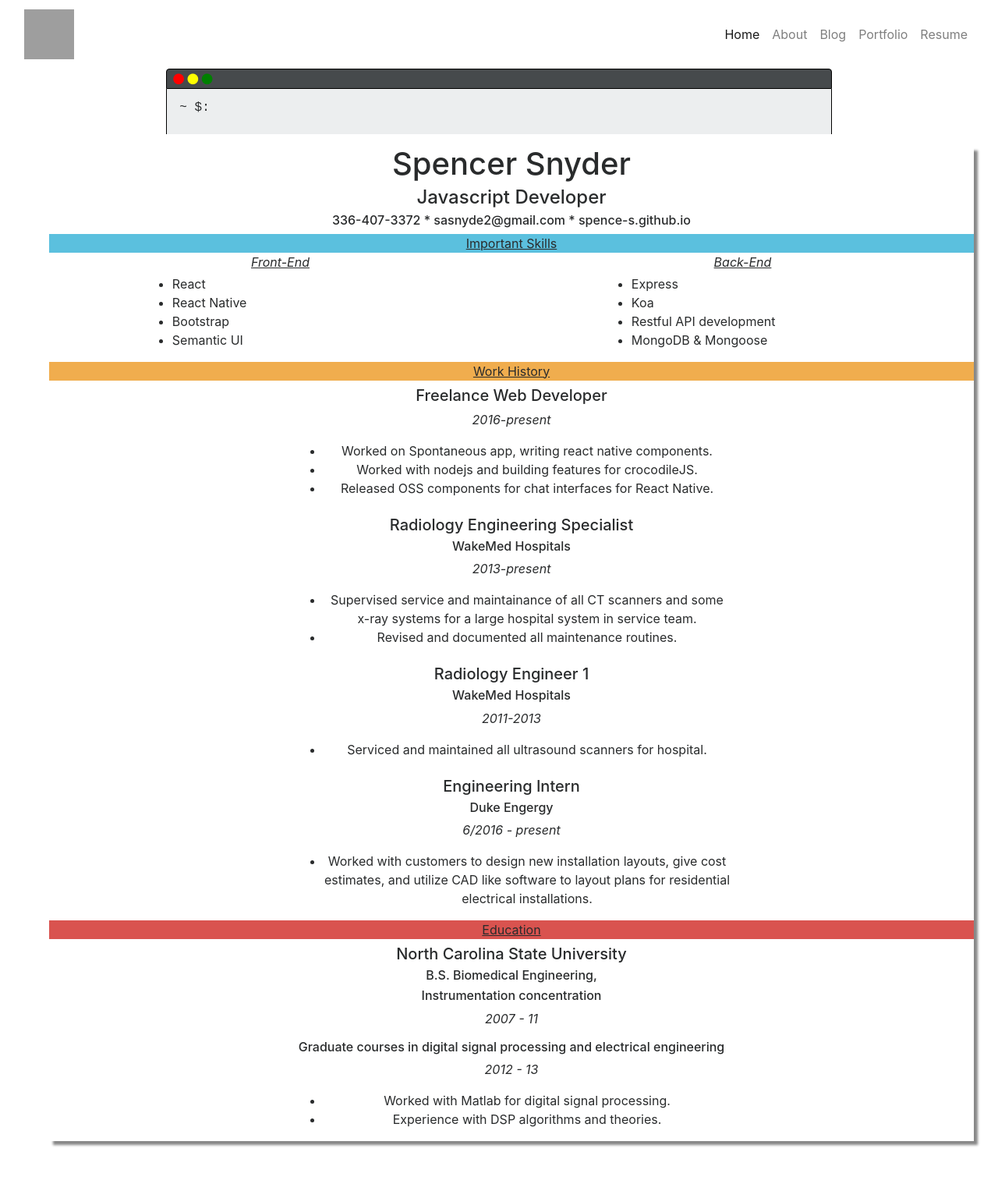
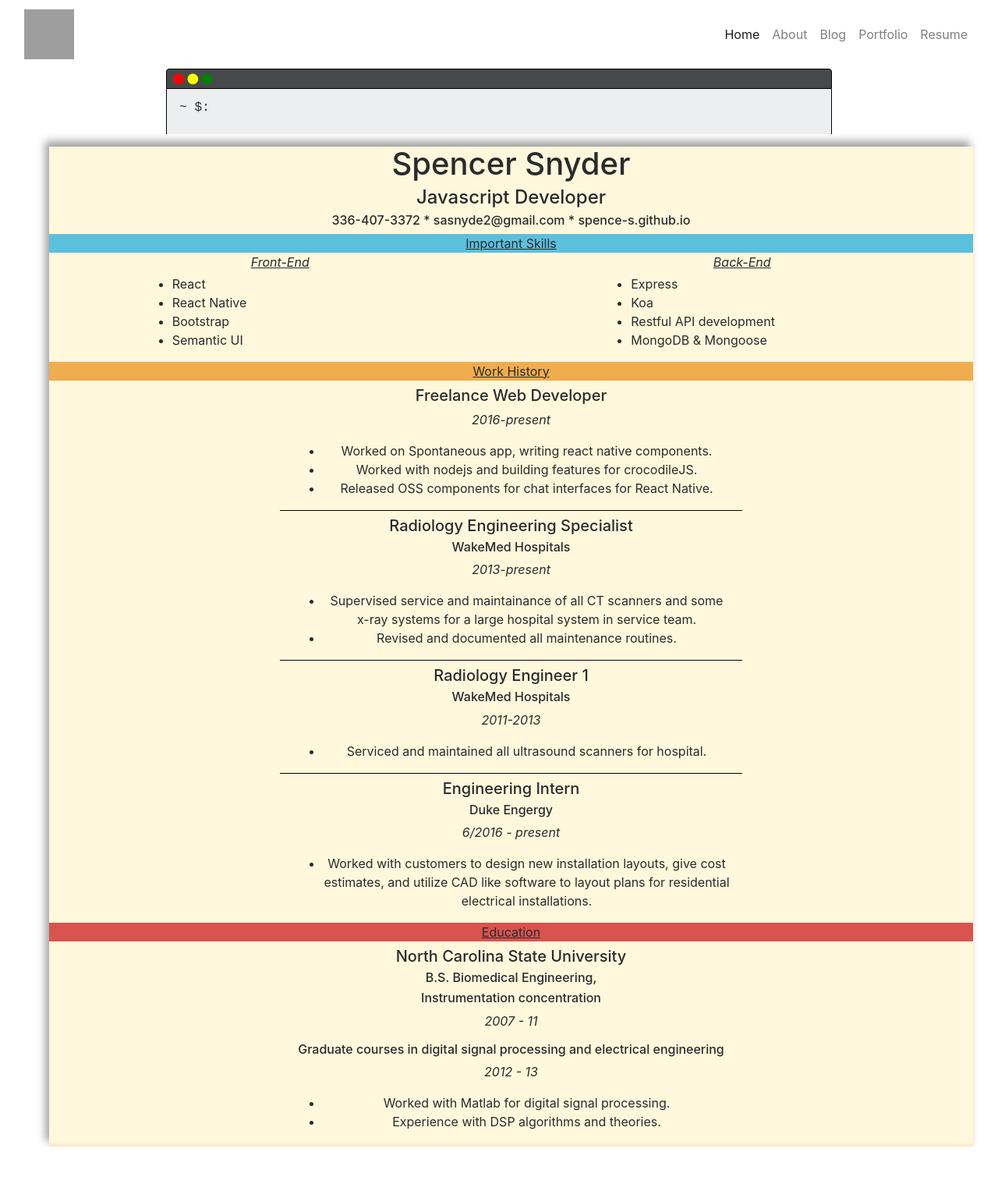
Before and after one commit to Spence-S/spence-s.github.io, a Jekyll site: the page built from resume/index.html, in a window 1280 px wide. Shown: the whole page at 78% size. Built offline with Jekyll 4.4.1, drawn with Linux system fonts in a browser that asks for light colours; nearby versions of some CDN libraries; some web fonts are replaced; grey boxes are pictures that could not be loaded.

Commit message:
css for resume

```diff
--- a/css/main.scss
+++ b/css/main.scss
@@ -71,3 +71,22 @@
 #typertext{
   font-color: green;
 }
+
+ul {
+  background: inherit;
+}
+.bg-offwhite {
+  background: cornsilk;
+}
+.paper{
+  border-style: solid;
+  border-color: blanchedalmond;
+  border-width: 0rem .1rem .3rem 0rem;
+  // border-width: .1rem .1rem .2rem .1rem;
+}
+.resume-shadow{
+  box-shadow: -5px -7px 10px 0px rgba(0,0,0,0.37);
+}
+.border-bottom{
+  border-bottom: solid black 1px;
+}
--- a/resume/index.html
+++ b/resume/index.html
@@ -3,7 +3,7 @@
 title: Portfolio
 ---
 
-<div class='container-fluid text-center shadow paper m-3 ml-5 mb-5'>
+<div class='container-fluid text-center resume-shadow paper m-3 ml-5 mb-5'>
   <div class='bg-offwhite'>
     <div class='row bg-offwhite'>
       <div class='col-12'>
```
